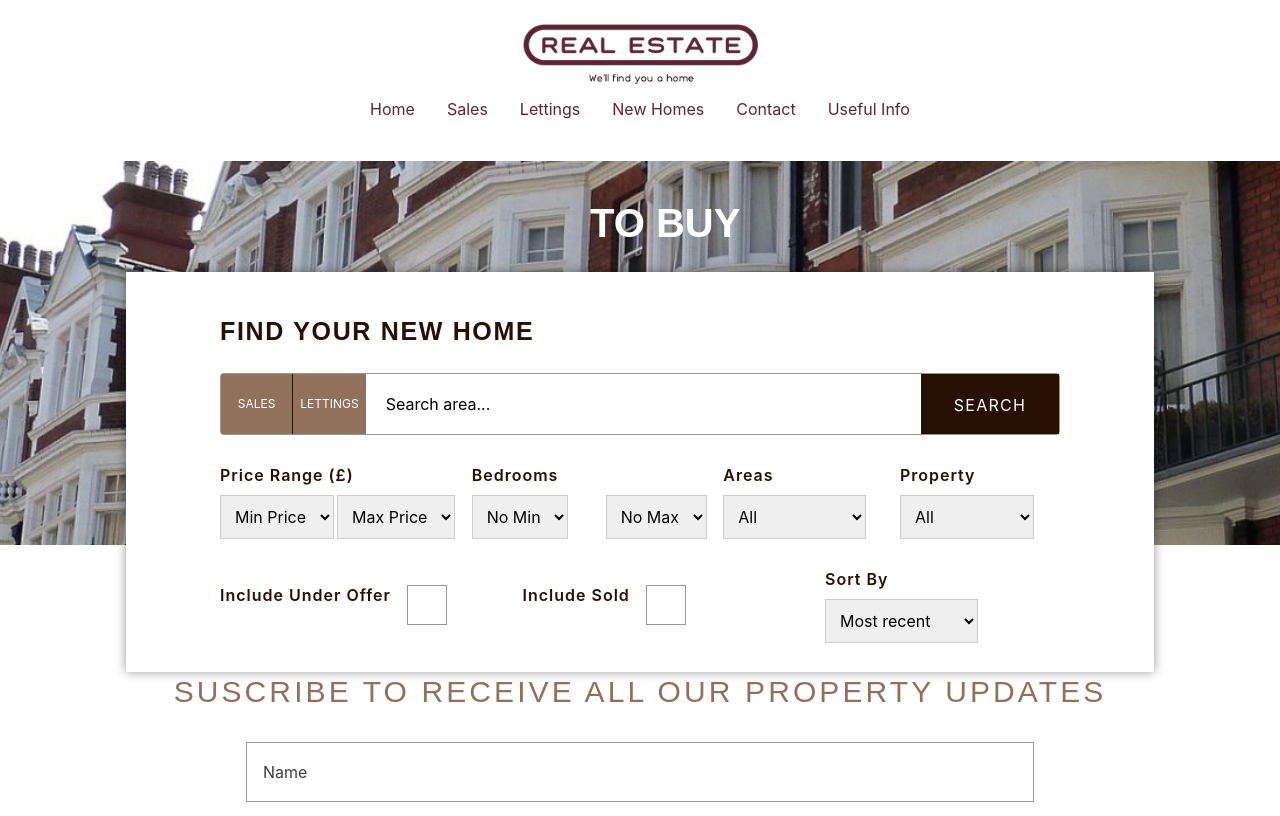
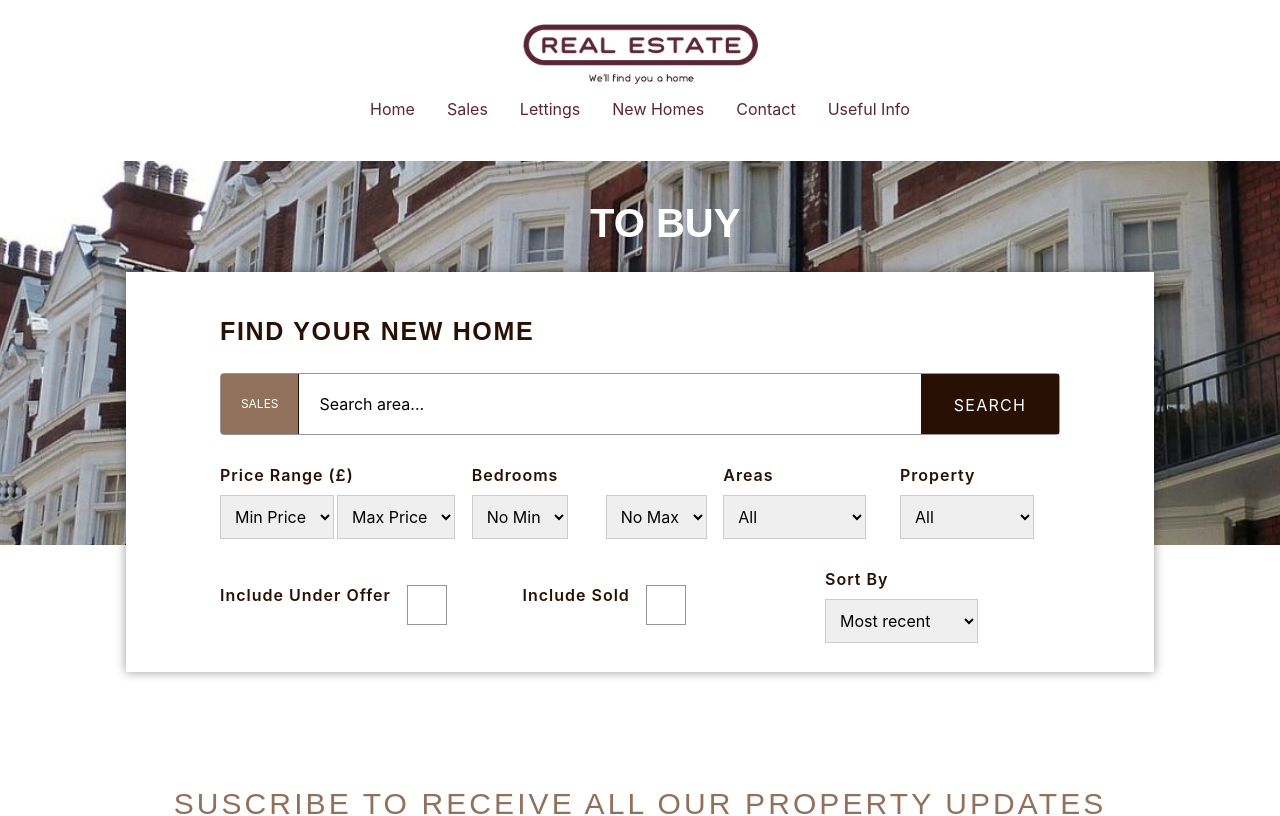
Before and after one commit to ChrisJonathan22/Real-Estate, a React (Create React App) app in the folder root/frontend/: page /sales in a window 1280 px wide. Shown: the top 816 px of the page. Built offline with nearby package versions, Linux system fonts and the light colour scheme; a web font is replaced by a local one.

Commit message:
I've added some logic to the search form to hide buttons and filters depending on the page.

```diff
--- a/root/frontend/src/components/Hero/Hero.scss
+++ b/root/frontend/src/components/Hero/Hero.scss
@@ -25,5 +25,6 @@
 
     &.sales {
         padding: 12em 0;
+        margin-bottom: 7em;
     }
 }
--- a/root/frontend/src/components/SearchForm/SearchForm.js
+++ b/root/frontend/src/components/SearchForm/SearchForm.js
@@ -7,7 +7,7 @@ import store from '../../store';
 
 export default function SearchForm (props)  {
     const page = props.page;
-    const [ type, setType ] = useState("let");
+    const [ type, setType ] = useState( page ? page : "sales");
 
     const [ minPrice, setMinPrice ] = useState([ { minPrice: "Min Price" }, { 350000: "£350k" }, { 500000: "£500k" }, { 750000: "£750k" }, { 1000000: "£1M" }, { 2500000: "£2.5M" }, { 5000000: "£5M" }, { 7500000: "£7.5M" }, { 10000000: "£10M" }, { 12500000: "£12.5M" }, { 15000000: "£15M" } ]);
     const [ maxPrice, setMaxPrice ] = useState([{ maxPrice: "Max Price" }, { 500000: "£500k" }, { 750000: "£750k" }, { 1000000: "£1M" }, { 2500000: "£2.5M" }, { 5000000: "£5M" }, { 7500000: "£7.5M" }, { 10000000: "£10M" }, { 12500000: "£12.5M" }, { 15000000: "£15M" } ]);
@@ -33,19 +33,19 @@ export default function SearchForm (props)  {
 
         return (
             <Fragment>
-                <div className="search_form_container">
+                <div className={"search_form_container " + page}>
                     <h3 className="search_form_title">Find your new home</h3>
                     <div className="search_bar">
-                        <div className="radio_control">
+                        <div className="radio_control sales_btn">
                             <input type="radio" name="listings" id="radio_buy" value="buy" />
-                            <label htmlFor="radio_buy" onClick={(e) => utility.handleType("let", filter, setType, setFilter)}>Sales</label>
+                            <label htmlFor="radio_buy" onClick={(e) => utility.handleType("sales", filter, setType, setFilter)}>Sales</label>
                         </div>
-                        <div className="radio_control">
+                        <div className="radio_control let_btn">
                             <input type="radio" name="listings" id="radio_rent" value="rent" />
-                            <label htmlFor="radio_rent" onClick={(e) => utility.handleType("rent", filter, setType, setFilter)}>Lettings</label>
+                            <label htmlFor="radio_rent" onClick={(e) => utility.handleType("let", filter, setType, setFilter)}>Lettings</label>
                         </div>
                         <input name="search" type="text" placeholder="Search area..." className="search_special" onKeyUp={(e) => utility.handleSearch(e.target, filter, setFilter)} />
-                        { type === "let" ?
+                        { type === "sales" ?
                             <Link  exact="true" to="/sales"><input type="submit" value="Search" className="search_btn" onClick={ () => store.dispatch({type: ADD_FILTERS, filter: filter }) } /></Link>
                             :
                             <Link  exact="true" to="/lettings"><input type="submit" value="Search" className="search_btn" onClick={ () => store.dispatch({type: ADD_FILTERS, filter: filter }) } /></Link>
@@ -56,7 +56,7 @@ export default function SearchForm (props)  {
                         <div className="option_control dual_option">
                             <label htmlFor="min-price">Price range (&pound;)</label>
                             <div className="SumoSelect sumo_min_price" tabIndex="0" role="button" aria-expanded="false">
-                                { type === "let" ?
+                                { type === "sales" ?
                                     <select className="select_sm SumoUnder" id="min_price" tabIndex="1" name="minPrice" onChange={(e) => utility.handleFilter(e.target, filter, setFilter)}>
                                     {
                                         minPrice.map((price) => {
@@ -94,7 +94,7 @@ export default function SearchForm (props)  {
                             </div>
                             <div className="SumoSelect sumo_max-price" tabIndex="0" role="button" aria-expanded="true">
                                 {
-                                    type === "let" ?
+                                    type === "sales" ?
                                     <select className="select-sm SumoUnder" id="max_price" name="maxPrice" tabIndex="-1" onChange={(e) => utility.handleFilter(e.target, filter, setFilter)}>
                                     {
                                         maxPrice.map((price) => {
@@ -193,7 +193,7 @@ export default function SearchForm (props)  {
                                 </div>
                             </div>
 
-                            { type === "let" ?
+                            { type === "sales" ?
 
                             <Fragment>
                                 <div className="option_control checkbox show-for-sell">
--- a/root/frontend/src/components/SearchForm/SearchForm.scss
+++ b/root/frontend/src/components/SearchForm/SearchForm.scss
@@ -37,6 +37,22 @@
             .search_options {
                 display: flex !important;
                 padding-top: 1em;
+            }
+        }
+    }
+
+    &.sales {
+        .radio_control {
+            &.let_btn {
+                display: none;
+            }
+        }
+    }
+
+    &.lets {
+        .radio_control {
+            &.sales_btn {
+                display: none;
             }
         }
     }
```
